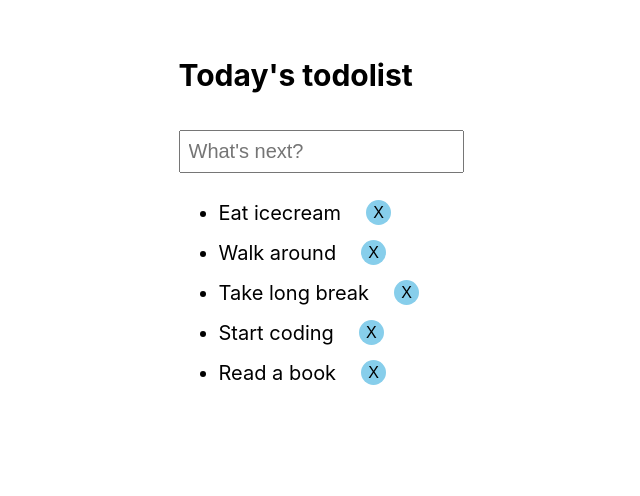
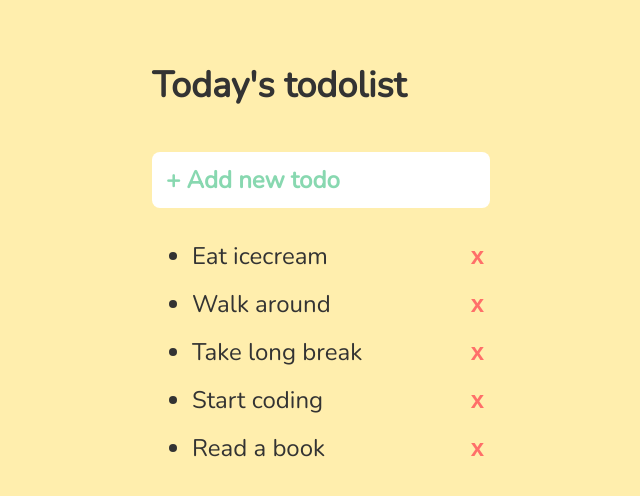
Before and after one commit to christophcar/react-todolist-app, a React (Create React App) app: page / in a window 1280 px wide. Shown: the top 496 px of the page, without its empty margins (319-959 px from the left). Built offline with nearby package versions, Linux system fonts and the light colour scheme.

Commit message:
Add design

```diff
--- a/public/index.html
+++ b/public/index.html
@@ -1,15 +1,22 @@
 <!DOCTYPE html>
 <html lang="en">
   <head>
-    <meta charset="utf-8">
-    <link rel="shortcut icon" href="%PUBLIC_URL%/favicon.ico">
-    <meta name="viewport" content="width=device-width, initial-scale=1, shrink-to-fit=no">
-    <meta name="theme-color" content="#000000">
+    <meta charset="utf-8" />
+    <link rel="shortcut icon" href="%PUBLIC_URL%/favicon.ico" />
+    <link
+      href="https://fonts.googleapis.com/css?family=Nunito"
+      rel="stylesheet"
+    />
+    <meta
+      name="viewport"
+      content="width=device-width, initial-scale=1, shrink-to-fit=no"
+    />
+    <meta name="theme-color" content="#000000" />
     <!--
       manifest.json provides metadata used when your web app is added to the
       homescreen on Android. See https://developers.google.com/web/fundamentals/web-app-manifest/
     -->
-    <link rel="manifest" href="%PUBLIC_URL%/manifest.json">
+    <link rel="manifest" href="%PUBLIC_URL%/manifest.json" />
     <!--
       Notice the use of %PUBLIC_URL% in the tags above.
       It will be replaced with the URL of the `public` folder during the build.
@@ -22,9 +29,7 @@
     <title>React App</title>
   </head>
   <body>
-    <noscript>
-      You need to enable JavaScript to run this app.
-    </noscript>
+    <noscript> You need to enable JavaScript to run this app. </noscript>
     <div id="root"></div>
     <!--
       This HTML file is a template.
--- a/src/App.css
+++ b/src/App.css
@@ -1,15 +1,13 @@
 body {
+  font-family: 'Nunito', sans-serif;
+  color: #333;
   display: flex;
   justify-content: center;
   align-items: center;
+  background: #ffeead;
   margin: 20px;
-  font-size: 20px;
+  font-size: 24px;
   line-height: 2;
-}
-
-input {
-  padding: 8px;
-  font-size: 20px;
 }
 
 div {
@@ -18,15 +16,10 @@ div {
 }
 
 button {
-  height: 25px;
-  width: 25px;
   margin-left: 25px;
-  border-radius: 50%;
-  font-size: 16px;
-  background: skyblue;
   border: none;
+  background: none;
+  font-size: 24px;
+  font-weight: bold;
+  color: #ff6f69;
 }
-
-.done {
-  text-decoration: line-through;
-}
--- a/src/App.js
+++ b/src/App.js
@@ -2,6 +2,7 @@ import React, { Component } from 'react'
 import Todo from './Todo'
 import Input from './Input'
 import './App.css'
+import './Input.css'
 
 class App extends Component {
   state = {
--- /dev/null
+++ b/src/Input.css
@@ -0,0 +1,22 @@
+input {
+  padding: 14px;
+  font-size: 24px;
+  border: none;
+  border-radius: 8px;
+}
+
+.done {
+  text-decoration: line-through;
+}
+
+input::placeholder {
+  font-family: 'Nunito', sans-serif;
+  color: #88d8b0;
+  font-weight: 700;
+}
+
+.listItem {
+  display: flex;
+  justify-content: space-between;
+  max-width: 300px;
+}
--- a/src/Input.js
+++ b/src/Input.js
@@ -3,7 +3,7 @@ import React, { Component } from 'react'
 class Input extends Component {
   render() {
     const { value } = this.props
-    return <input placeholder="What's next?" onKeyUp={value} />
+    return <input placeholder="+ Add new todo" onKeyUp={value} />
   }
 }
 
--- a/src/Todo.js
+++ b/src/Todo.js
@@ -4,11 +4,11 @@ class Todo extends Component {
   render() {
     const { done, onToggleDone, text, onDeleteClicked } = this.props
     return (
-      <div>
+      <div className="listItem">
         <li className={done ? 'done' : ''} onClick={onToggleDone}>
           {text}
         </li>
-        <button onClick={onDeleteClicked}>X</button>
+        <button onClick={onDeleteClicked}>x</button>
       </div>
     )
   }
```
